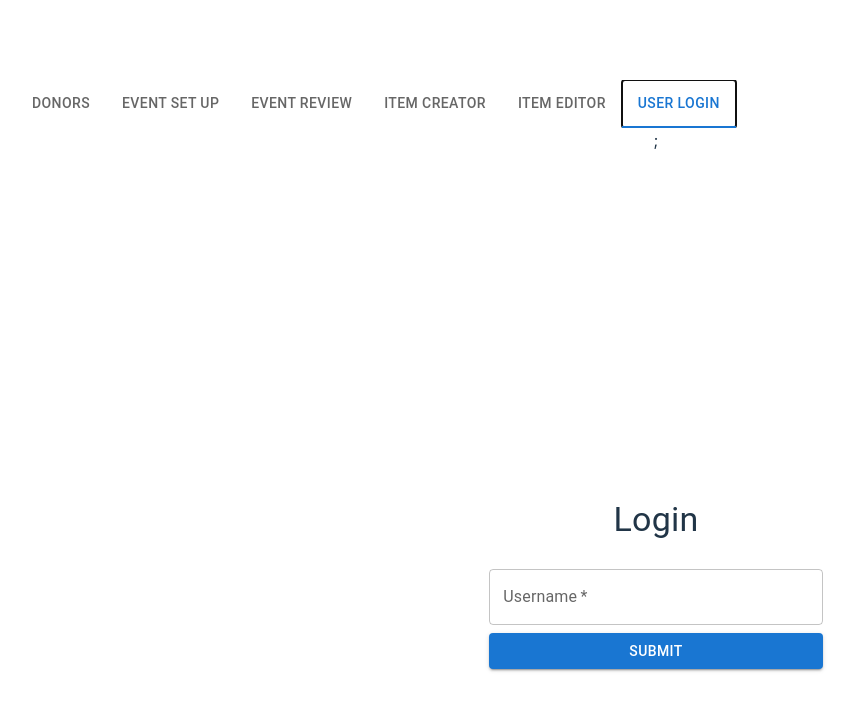
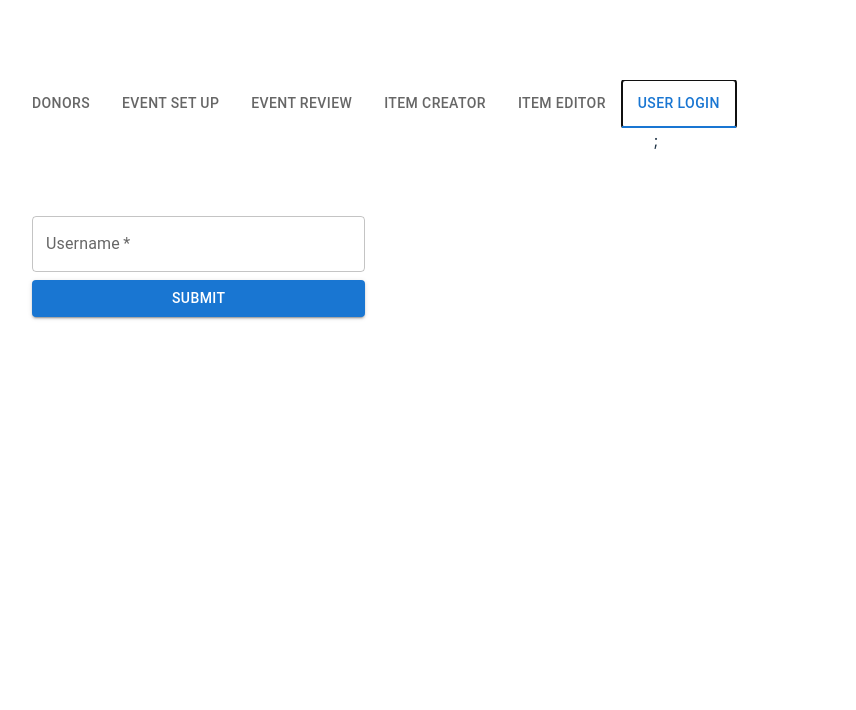
Before and after one commit to 2024-foundations-software/fetch-faux-data-demo, a React (Vite) app: page / in a window 1280 px wide. Both pictures are taken after a click on the tab "USER LOGIN". Shown: the top 710 px of the page, without its empty margins (0-856 px from the left). Built offline with nearby package versions, Linux system fonts and the light colour scheme; no server answers.

Commit message:
cleaned up the look of UserLogin

```diff
--- a/src/UserLogin.tsx
+++ b/src/UserLogin.tsx
@@ -29,11 +29,9 @@ const UserLogin: React.FC = () => {
     };
 
     return (
-        <Container maxWidth="sm">
-            <Box display="flex" flexDirection="column" alignItems="center" justifyContent="center" height="100vh">
-                <Typography variant="h4" gutterBottom>
-                    Login
-                </Typography>
+
+        <Box display="flex" flexDirection="column" alignItems="flex-start" justifyContent="flex-start" p={2}>
+            <Box display="flex" flexDirection="column" alignItems="center" justifyContent="center" >
                 <form onSubmit={handleFormSubmit}>
                     <TextField
                         label="Username"
@@ -53,7 +51,7 @@ const UserLogin: React.FC = () => {
                     {snackbarMessage}
                 </Alert>
             </Snackbar>
-        </Container>
+        </Box>
     );
 };
 
```
